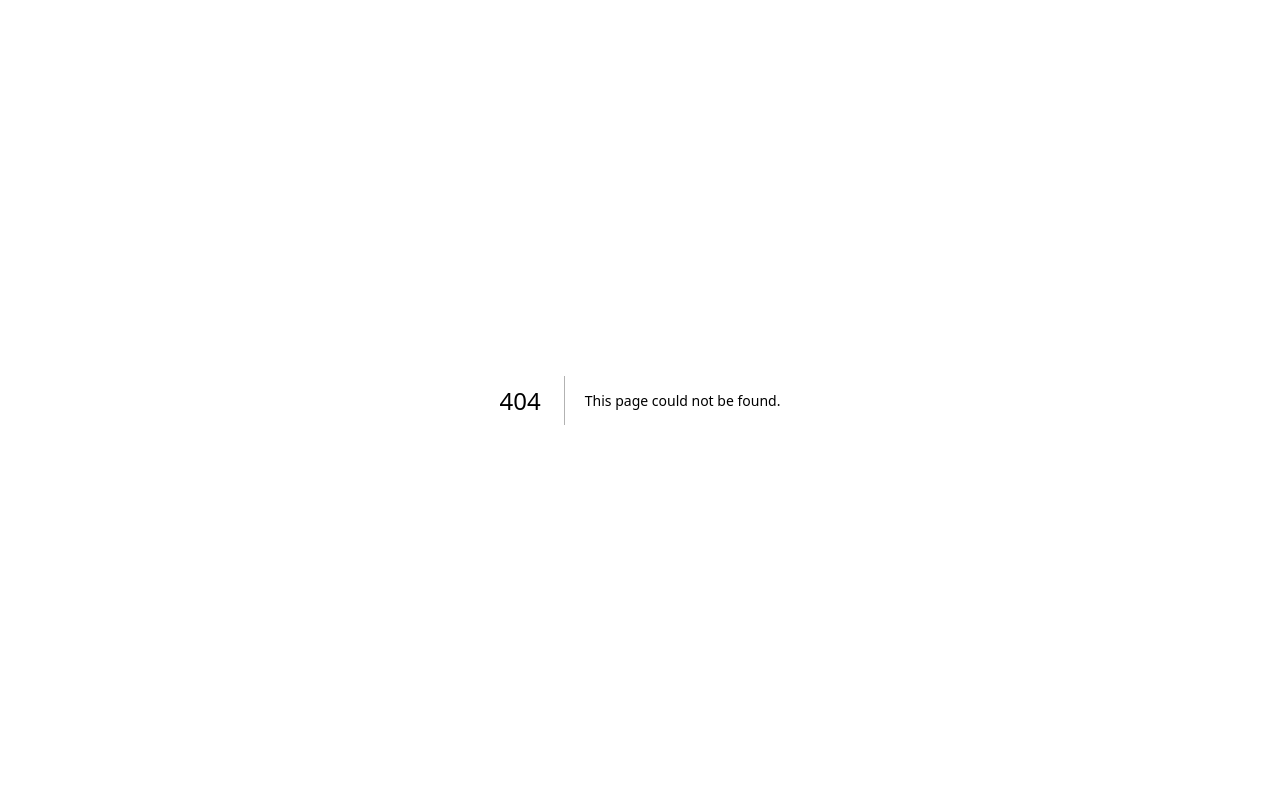
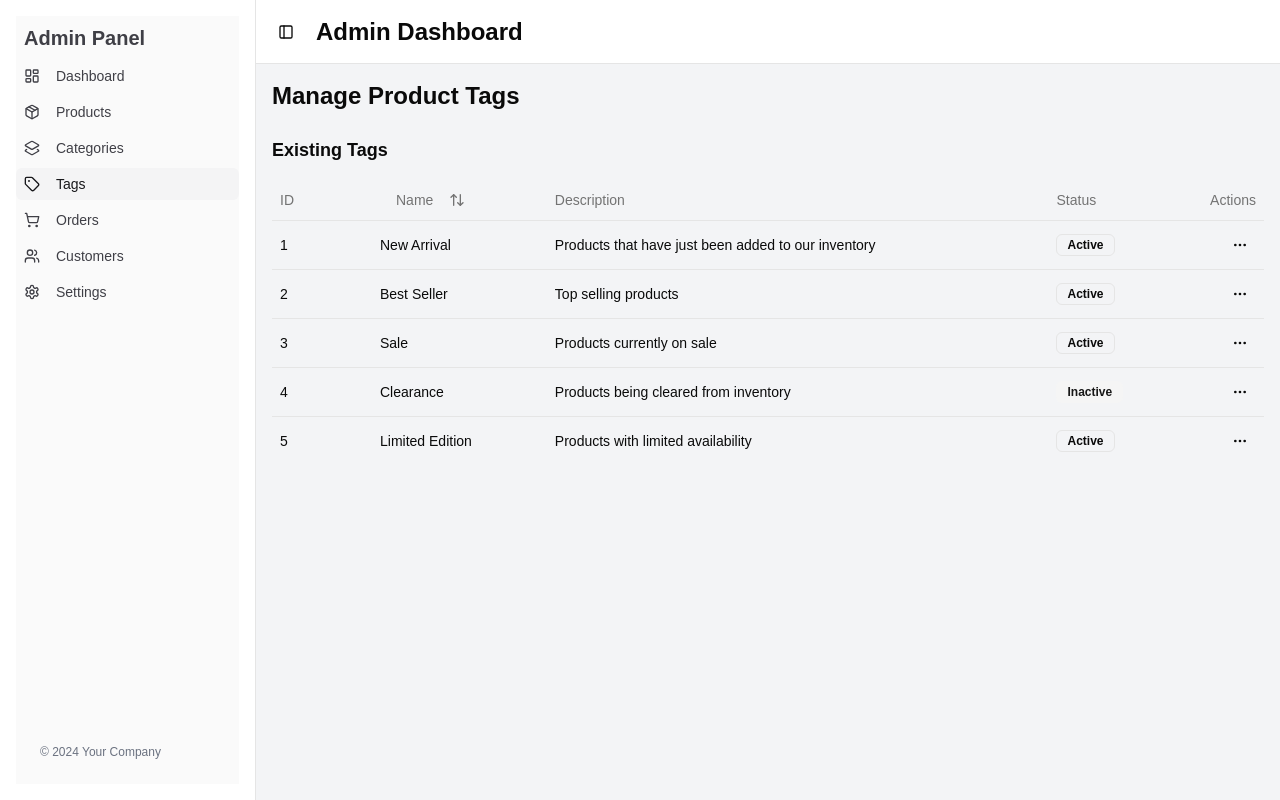
Before and after one commit to Adriz1611/game-essentials-backend, a Next.js app: page /dashboard/tags in a window 1280 px wide. Before the commit this address had no page. Built offline with nearby package versions, Linux system fonts and the light colour scheme.

Commit message:
Manged to add tags for products

```diff
--- /dev/null
+++ b/src/app/dashboard/tags/add/page.js
@@ -0,0 +1,10 @@
+import TagForm from "@/components/pages/tags-form"
+
+export default function TagsPage() {
+  return (
+    <div className="space-y-6">
+      <h2 className="text-2xl font-bold mb-4">Manage Product Tags</h2>
+      <TagForm />
+    </div>
+  )
+}
--- /dev/null
+++ b/src/app/dashboard/tags/page.js
@@ -0,0 +1,10 @@
+import TagList from "@/components/pages/tag-list"
+
+export default function TagsPage() {
+  return (
+    <div className="space-y-6">
+      <h2 className="text-2xl font-bold mb-4">Manage Product Tags</h2>
+      <TagList />
+    </div>
+  )
+}
--- /dev/null
+++ b/src/components/pages/tag-list.jsx
@@ -0,0 +1,101 @@
+"use client"
+
+import { useState } from "react"
+import { Table, TableBody, TableCell, TableHead, TableHeader, TableRow } from "@/components/ui/table"
+import { Button } from "@/components/ui/button"
+import { Badge } from "@/components/ui/badge"
+import {
+  DropdownMenu,
+  DropdownMenuContent,
+  DropdownMenuItem,
+  DropdownMenuLabel,
+  DropdownMenuSeparator,
+  DropdownMenuTrigger,
+} from "@/components/ui/dropdown-menu"
+import { MoreHorizontal, ArrowUpDown } from "lucide-react"
+
+// This is a mock data structure. In a real application, you'd fetch this from an API.
+const mockTags = [
+  { id: 1, name: "New Arrival", description: "Products that have just been added to our inventory", isActive: true },
+  { id: 2, name: "Best Seller", description: "Top selling products", isActive: true },
+  { id: 3, name: "Sale", description: "Products currently on sale", isActive: true },
+  { id: 4, name: "Clearance", description: "Products being cleared from inventory", isActive: false },
+  { id: 5, name: "Limited Edition", description: "Products with limited availability", isActive: true },
+]
+
+export default function TagList() {
+  const [tags, setTags] = useState(mockTags)
+  const [sortConfig, setSortConfig] = useState(null)
+
+  const sortTags = (key) => {
+    let direction= "asc"
+    if (sortConfig && sortConfig.key === key && sortConfig.direction === "asc") {
+      direction = "desc"
+    }
+    setSortConfig({ key, direction })
+
+    setTags(
+      [...tags].sort((a, b) => {
+        if (a[key] < b[key]) {
+          return direction === "asc" ? -1 : 1
+        }
+        if (a[key] > b[key]) {
+          return direction === "asc" ? 1 : -1
+        }
+        return 0
+      }),
+    )
+  }
+
+  return (
+    <div>
+      <h3 className="text-lg font-semibold mb-4">Existing Tags</h3>
+      <Table>
+        <TableHeader>
+          <TableRow>
+            <TableHead className="w-[100px]">ID</TableHead>
+            <TableHead>
+              <Button variant="ghost" onClick={() => sortTags("name")}>
+                Name <ArrowUpDown className="ml-2 h-4 w-4" />
+              </Button>
+            </TableHead>
+            <TableHead>Description</TableHead>
+            <TableHead>Status</TableHead>
+            <TableHead className="text-right">Actions</TableHead>
+          </TableRow>
+        </TableHeader>
+        <TableBody>
+          {tags.map((tag) => (
+            <TableRow key={tag.id}>
+              <TableCell className="font-medium">{tag.id}</TableCell>
+              <TableCell>{tag.name}</TableCell>
+              <TableCell>{tag.description}</TableCell>
+              <TableCell>
+                <Badge variant={tag.isActive ? "success" : "secondary"}>{tag.isActive ? "Active" : "Inactive"}</Badge>
+              </TableCell>
+              <TableCell className="text-right">
+                <DropdownMenu>
+                  <DropdownMenuTrigger asChild>
+                    <Button variant="ghost" className="h-8 w-8 p-0">
+                      <span className="sr-only">Open menu</span>
+                      <MoreHorizontal className="h-4 w-4" />
+                    </Button>
+                  </DropdownMenuTrigger>
+                  <DropdownMenuContent align="end">
+                    <DropdownMenuLabel>Actions</DropdownMenuLabel>
+                    <DropdownMenuItem onClick={() => navigator.clipboard.writeText(tag.id.toString())}>
+                      Copy tag ID
+                    </DropdownMenuItem>
+                    <DropdownMenuSeparator />
+                    <DropdownMenuItem>Edit tag</DropdownMenuItem>
+                    <DropdownMenuItem>Delete tag</DropdownMenuItem>
+                  </DropdownMenuContent>
+                </DropdownMenu>
+              </TableCell>
+            </TableRow>
+          ))}
+        </TableBody>
+      </Table>
+    </div>
+  )
+}
--- /dev/null
+++ b/src/components/pages/tags-form.jsx
@@ -0,0 +1,112 @@
+"use client"
+
+import { useState } from "react"
+import { useForm } from "react-hook-form"
+import { zodResolver } from "@hookform/resolvers/zod"
+import * as z from "zod"
+import { Button } from "@/components/ui/button"
+import { Input } from "@/components/ui/input"
+import { Textarea } from "@/components/ui/textarea"
+import { Switch } from "@/components/ui/switch"
+import { Form, FormControl, FormDescription, FormField, FormItem, FormLabel, FormMessage } from "@/components/ui/form"
+import { Card, CardContent, CardDescription, CardHeader, CardTitle } from "@/components/ui/card"
+
+const formSchema = z.object({
+  name: z.string().min(2, {
+    message: "Tag name must be at least 2 characters.",
+  }),
+  description: z.string().min(10, {
+    message: "Description must be at least 10 characters.",
+  }),
+  isActive: z.boolean(),
+})
+
+export default function TagForm() {
+  const [tags, setTags] = useState([])
+
+  const form = useForm({
+    resolver: zodResolver(formSchema),
+    defaultValues: {
+      name: "",
+      description: "",
+      isActive: true,
+    },
+  })
+
+  function onSubmit(values) {
+    // Here you would typically send the data to your backend
+    console.log(values)
+
+    // For demonstration, we'll add the new tag to our local state
+    const newTag = {
+      id: tags.length + 1,
+      ...values,
+    }
+    setTags([...tags, newTag])
+
+    // Reset the form
+    form.reset()
+
+    alert("Tag added successfully!")
+  }
+
+  return (
+    <Card>
+      <CardHeader>
+        <CardTitle>Add New Tag</CardTitle>
+        <CardDescription>Create a new product tag.</CardDescription>
+      </CardHeader>
+      <CardContent>
+        <Form {...form}>
+          <form onSubmit={form.handleSubmit(onSubmit)} className="space-y-8">
+            <FormField
+              control={form.control}
+              name="name"
+              render={({ field }) => (
+                <FormItem>
+                  <FormLabel>Tag Name</FormLabel>
+                  <FormControl>
+                    <Input placeholder="Enter tag name" {...field} />
+                  </FormControl>
+                  <FormMessage />
+                </FormItem>
+              )}
+            />
+
+            <FormField
+              control={form.control}
+              name="description"
+              render={({ field }) => (
+                <FormItem>
+                  <FormLabel>Description</FormLabel>
+                  <FormControl>
+                    <Textarea placeholder="Enter tag description" {...field} />
+                  </FormControl>
+                  <FormMessage />
+                </FormItem>
+              )}
+            />
+
+            <FormField
+              control={form.control}
+              name="isActive"
+              render={({ field }) => (
+                <FormItem className="flex flex-row items-center justify-between rounded-lg border p-4">
+                  <div className="space-y-0.5">
+                    <FormLabel className="text-base">Active</FormLabel>
+                    <FormDescription>Set the tag as active or inactive</FormDescription>
+                  </div>
+                  <FormControl>
+                    <Switch checked={field.value} onCheckedChange={field.onChange} />
+                  </FormControl>
+                </FormItem>
+              )}
+            />
+
+            <Button type="submit">Add Tag</Button>
+          </form>
+        </Form>
+      </CardContent>
+    </Card>
+  )
+}
```
